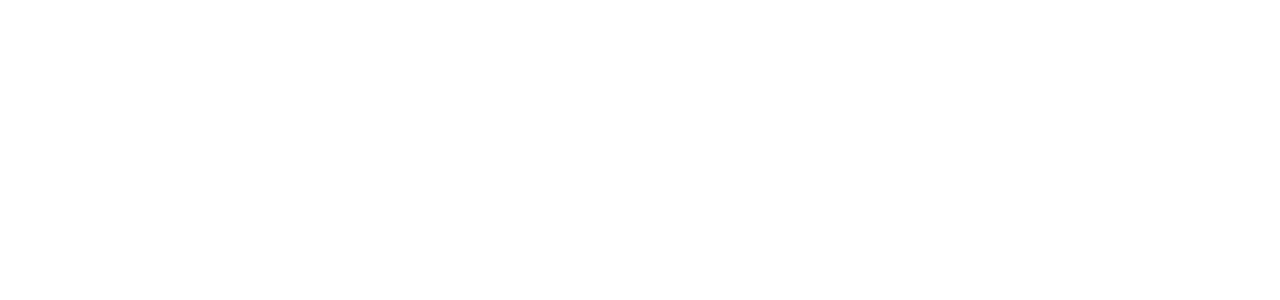
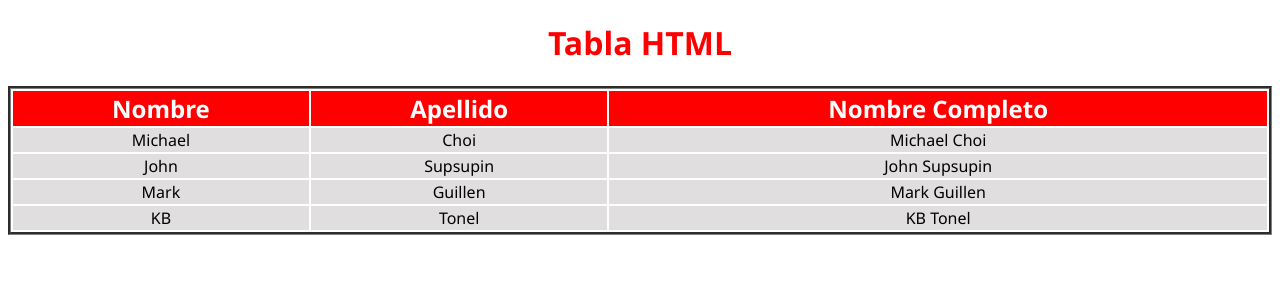
Before and after one commit to Mauaqp/TablaHTMLFlask, a Flask app: page / in a window 1280 px wide. Before the commit the part shown is empty. Shown: the top 300 px of the page. Run offline with Flask 2, Linux system fonts and the light colour scheme.

Commit message:
Entrega final

```diff
--- a/server.py
+++ b/server.py
@@ -5,7 +5,13 @@
 #Ruta
 @app.route( '/', methods=['GET'] )
 def paginaInicial():
-    return render_template("index.html")
+    users = [
+    {'first_name' : 'Michael', 'last_name' : 'Choi'},
+    {'first_name' : 'John', 'last_name' : 'Supsupin'},
+    {'first_name' : 'Mark', 'last_name' : 'Guillen'},
+    {'first_name' : 'KB', 'last_name' : 'Tonel'}
+]
+    return render_template("index.html", usuarios = users)
 
 #App.run
 if __name__ == "__main__":
--- a/static/css/styles.css
+++ b/static/css/styles.css
@@ -0,0 +1,31 @@
+* {
+    font-family: 'Segoe UI', Tahoma, Geneva, Verdana, sans-serif;
+}
+h1 {
+    color: red;
+    text-align: center;
+}
+
+.container {
+    display: flex;
+    justify-content: center;
+    align-items: center;
+    text-align: center;
+    display: inline-block;
+    width: 100%;
+}
+
+table {
+    width: 100%;
+    border-style: groove;
+}
+
+table thead {
+    background-color: red;
+    color: white;
+    font-size: x-large;
+}
+
+table tbody {
+    background-color: rgb(224, 222, 222);
+}
--- a/templates/index.html
+++ b/templates/index.html
@@ -5,8 +5,33 @@
     <meta http-equiv="X-UA-Compatible" content="IE=edge">
     <meta name="viewport" content="width=device-width, initial-scale=1.0">
     <title>Listas HTML en Flask</title>
+    <link rel="stylesheet" type="text/css" href="{{ url_for('static', filename='css/styles.css') }}">
 </head>
 <body>
-
+    <header>
+        <h1>Tabla HTML</h1>
+    </header>
+    <main>
+        <div class = "container">
+            <table>
+                <thead>
+                    <tr>
+                        <th>Nombre</th>
+                        <th>Apellido</th>
+                        <th>Nombre Completo</th>
+                    </tr>
+                </thead>
+                <tbody>
+                {% for i in usuarios:%}
+                    <tr>
+                        <td>{{i["first_name"]}}</td>
+                        <td>{{i["last_name"]}}</td>
+                        <td>{{i["first_name"] + " " + i["last_name"]}}</td>
+                    </tr>
+                {% endfor %}
+                </tbody>
+            </table>
+        </div>
+    </main>
 </body>
 </html>
```
